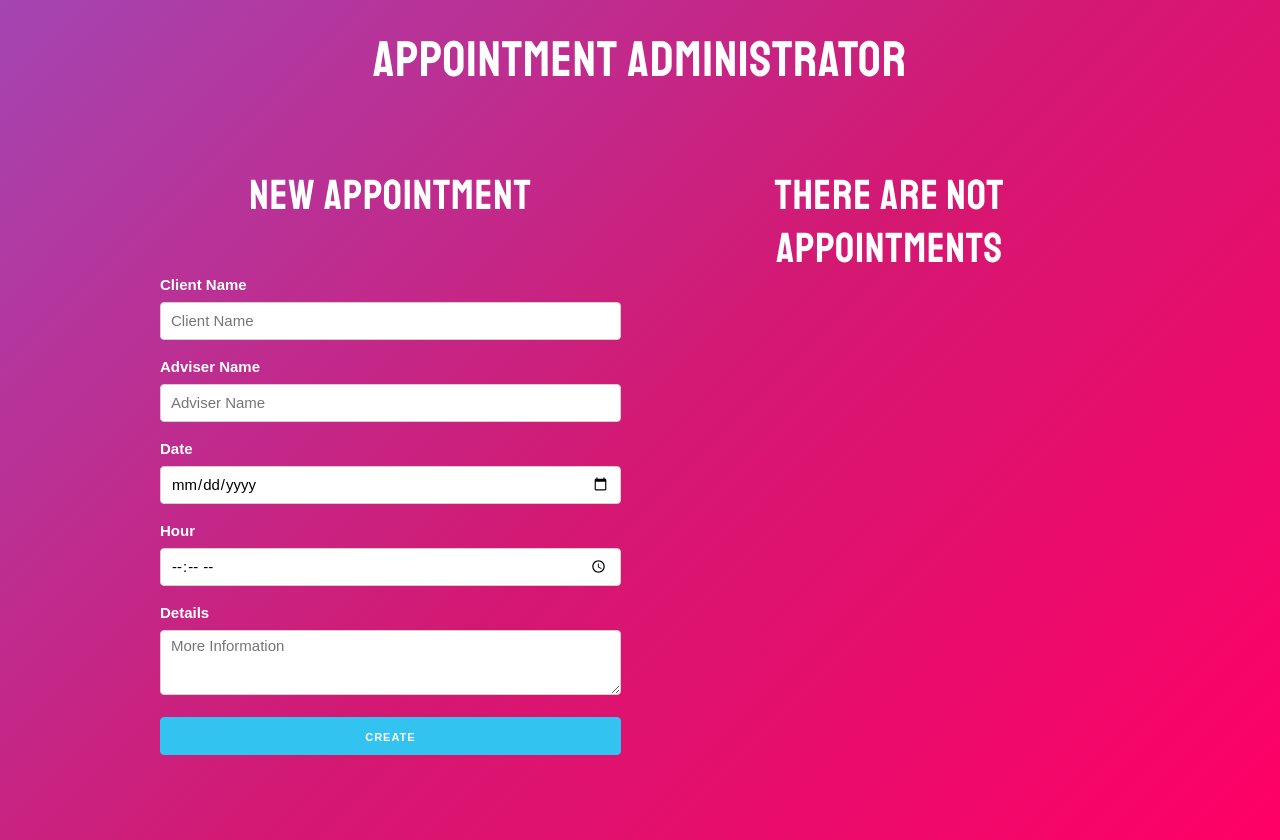
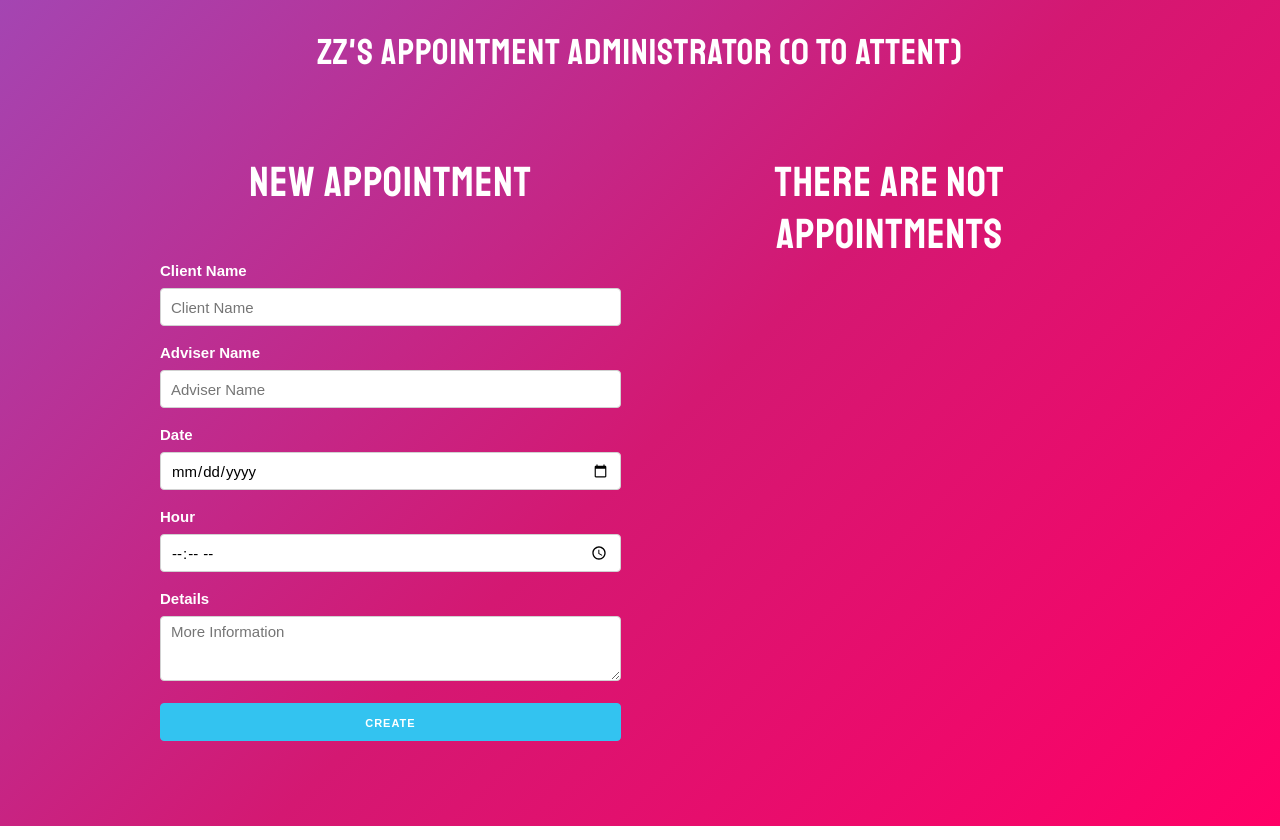
Before and after one commit to MauricioParadaG/appointments, a React (Create React App) app: page / in a window 1280 px wide. Built offline with nearby package versions, Linux system fonts and the light colour scheme.

Commit message:
Creating a title component that shows the number of appointments to attent
Creating a title component that shows the number of appointments to attent

```diff
--- a/src/App.js
+++ b/src/App.js
@@ -2,6 +2,7 @@ import React, {Fragment, useState, useEffect} from 'react';
 import FormComponent from './components/form/Form.component';
 import AppointmentComponent from './components/Appointment.component';
 import PropTypes from 'prop-types';
+import { HeaderComponent } from './components/header/Header.component';
 
 function App() {
 
@@ -14,7 +15,7 @@ function App() {
   const [appointments, setAppointmentsState] = useState(initialAppointments);
 
   // Fazt modification
-  const [advisor, setAdvisorState] = useState('advisor');
+  const [userName, setUserNameState] = useState("ZZ's ");
 
   useEffect( () => {
     if(initialAppointments){
@@ -57,15 +58,25 @@ function App() {
      ))
   );
 
+
+
+
+
+
+ // HTML  - VIEW
+
   const title = appointments.length === 0 ?
   'There are not Appointments'
   :
   'List of Appointments';
-  console.log();
+
 
   return (
     <Fragment>
-    <h1>Appointment Administrator</h1>
+    <HeaderComponent
+    userFaztState={userName}
+    appointmentsState={appointments}
+    />
 
     <div className="container">
       <div className="row">
--- a/src/components/header/Header.component.js
+++ b/src/components/header/Header.component.js
@@ -0,0 +1,7 @@
+import React from 'react'
+
+export const HeaderComponent = props => (
+<h3>
+    {props.userFaztState}Appointment Administrator ({props.appointmentsState.filter(appointment => !appointment.done).length} to attent)
+</h3>
+)
--- a/src/index.css
+++ b/src/index.css
@@ -9,7 +9,7 @@ html {
     min-height: 100%;
     padding-bottom: 5rem;
   }
-  h1, h2  {
+  h1, h2, h3  {
     color: white;
     padding: 3rem 0;
     text-align: center;
```
